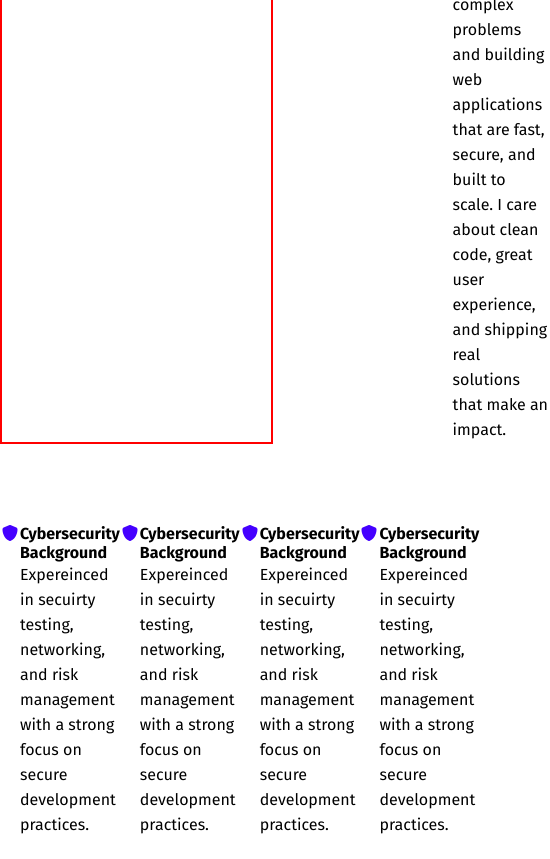
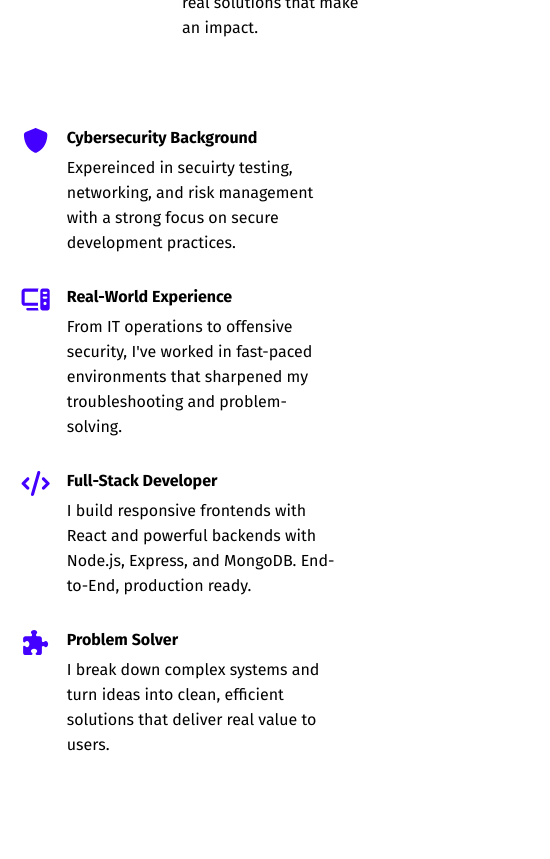
Before and after one commit to AllenCodess/portfolio-website, a React (Vite) app: page / in a window 390 px wide. Shown: the part 1080-1939 px from the top of the page, 550 px wide, since content can reach past the window. After the commit the page ends 1899 px from the top, so only its background shows below. Built offline with nearby package versions, Linux system fonts and the light colour scheme.

Commit message:
mobile response for about section

```diff
--- a/src/componenets/About.jsx
+++ b/src/componenets/About.jsx
@@ -1,5 +1,5 @@
 import { FontAwesomeIcon } from "@fortawesome/react-fontawesome";
-import { faShield } from "@fortawesome/free-solid-svg-icons";
+import { faShield, faComputer, faCode, faPuzzlePiece } from "@fortawesome/free-solid-svg-icons";
 
 const About = () => {
   return (
@@ -23,7 +23,7 @@ const About = () => {
         <div className="about-list">
           <div className="about-list-item">
             <div className="about-list-left">
-              <FontAwesomeIcon icon={faShield} className="purple" />
+              <FontAwesomeIcon icon={faShield} className="purple icons" />
             </div>
             <div className="about-list-right">
               <h4>Cybersecurity Background</h4>
@@ -35,37 +35,37 @@ const About = () => {
           </div>
           <div className="about-list-item">
             <div className="about-list-left">
-              <FontAwesomeIcon icon={faShield} className="purple" />
+              <FontAwesomeIcon icon={faComputer} className="purple icons" />
             </div>
             <div className="about-list-right">
-              <h4>Cybersecurity Background</h4>
+              <h4>Real-World Experience</h4>
               <p className="about-paragraph">
-                Expereinced in secuirty testing, networking, and risk management with a strong focus
-                on secure development practices.
+                From IT operations to offensive security, I've worked in fast-paced environments
+                that sharpened my troubleshooting and problem-solving.
               </p>
             </div>
           </div>
           <div className="about-list-item">
             <div className="about-list-left">
-              <FontAwesomeIcon icon={faShield} className="purple" />
+              <FontAwesomeIcon icon={faCode} className="purple icons" />
             </div>
             <div className="about-list-right">
-              <h4>Cybersecurity Background</h4>
+              <h4>Full-Stack Developer</h4>
               <p className="about-paragraph">
-                Expereinced in secuirty testing, networking, and risk management with a strong focus
-                on secure development practices.
+                I build responsive frontends with React and powerful backends with Node.js, Express,
+                and MongoDB. End-to-End, production ready.
               </p>
             </div>
           </div>
           <div className="about-list-item">
             <div className="about-list-left">
-              <FontAwesomeIcon icon={faShield} className="purple" />
+              <FontAwesomeIcon icon={faPuzzlePiece} className="purple icons" />
             </div>
             <div className="about-list-right">
-              <h4>Cybersecurity Background</h4>
+              <h4>Problem Solver</h4>
               <p className="about-paragraph">
-                Expereinced in secuirty testing, networking, and risk management with a strong focus
-                on secure development practices.
+                I break down complex systems and turn ideas into clean, efficient solutions that
+                deliver real value to users.
               </p>
             </div>
           </div>
--- a/src/index.css
+++ b/src/index.css
@@ -73,7 +73,6 @@
 /* About Section */
 
 .about-intro {
-  border: solid 2px red;
   width: 70%;
   font-family: "Fira Sans", sans-serif;
   display: flex;
@@ -102,18 +101,26 @@
   font-family: "Fira Sans", sans-serif;
   display: flex;
   margin-top: 2rem;
+  row-gap: 1rem;
 }
 
 .about-list-item {
   display: flex;
+  column-gap: 1rem;
 }
 
 .about-paragraph {
   line-height: 25px;
+  width: 90%;
+  margin-top: 0.5rem;
 }
 
 .purple {
   color: #4400ff;
+}
+
+.icons {
+  font-size: 25px;
 }
 
 /* Mobile response */
@@ -165,4 +172,25 @@
     font-size: 1.2rem;
     cursor: pointer;
   }
+
+  .about-intro {
+    width: 90%;
+    margin: 0 auto;
+    font-family: "Fira Sans", sans-serif;
+    display: flex;
+    column-gap: 2rem;
+    margin-bottom: 5rem;
+  }
+
+  .about-list {
+    font-family: "Fira Sans", sans-serif;
+    display: flex;
+    flex-direction: column;
+    width: 90%;
+    margin: 2rem auto;
+  }
+
+  .about-list-item {
+    margin: 0.5rem 0;
+  }
 }
```
